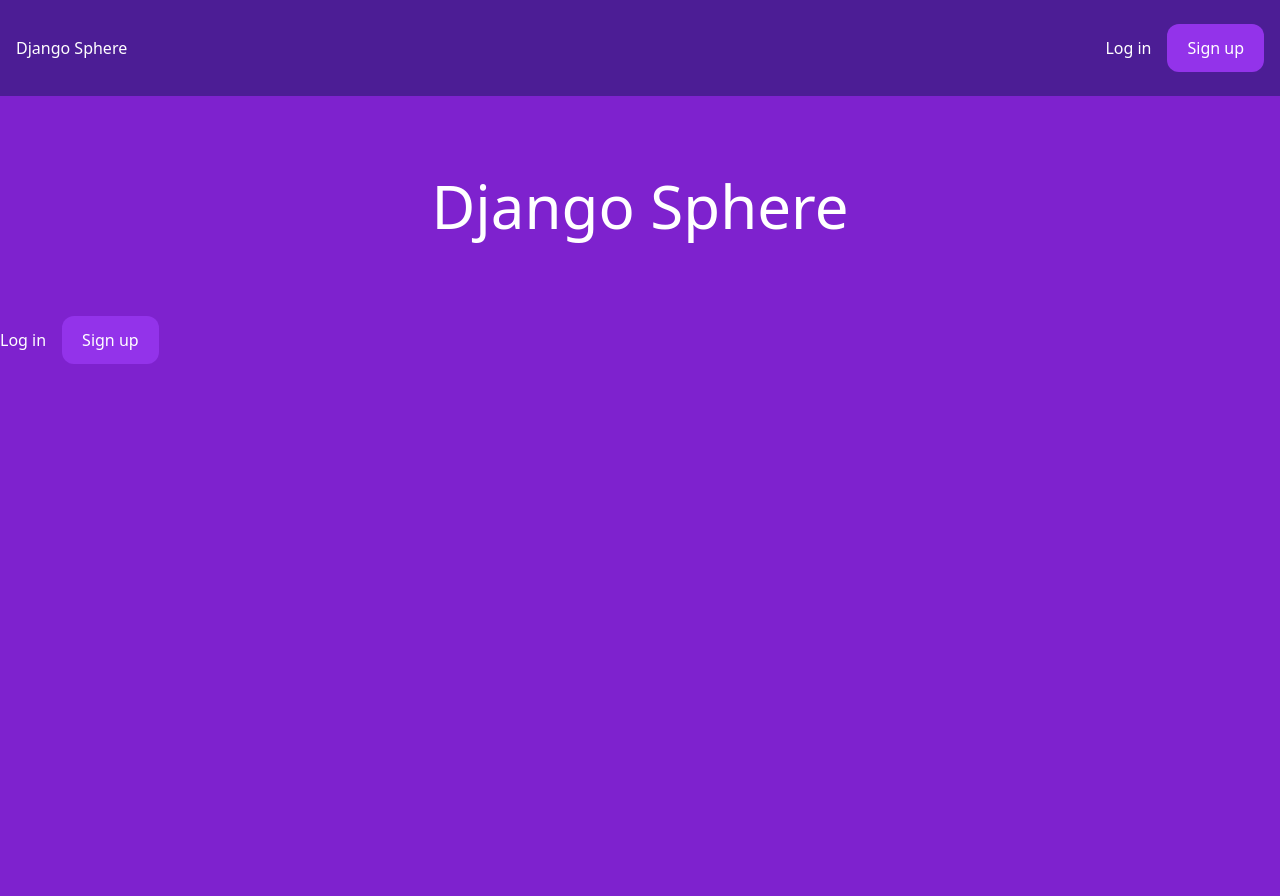
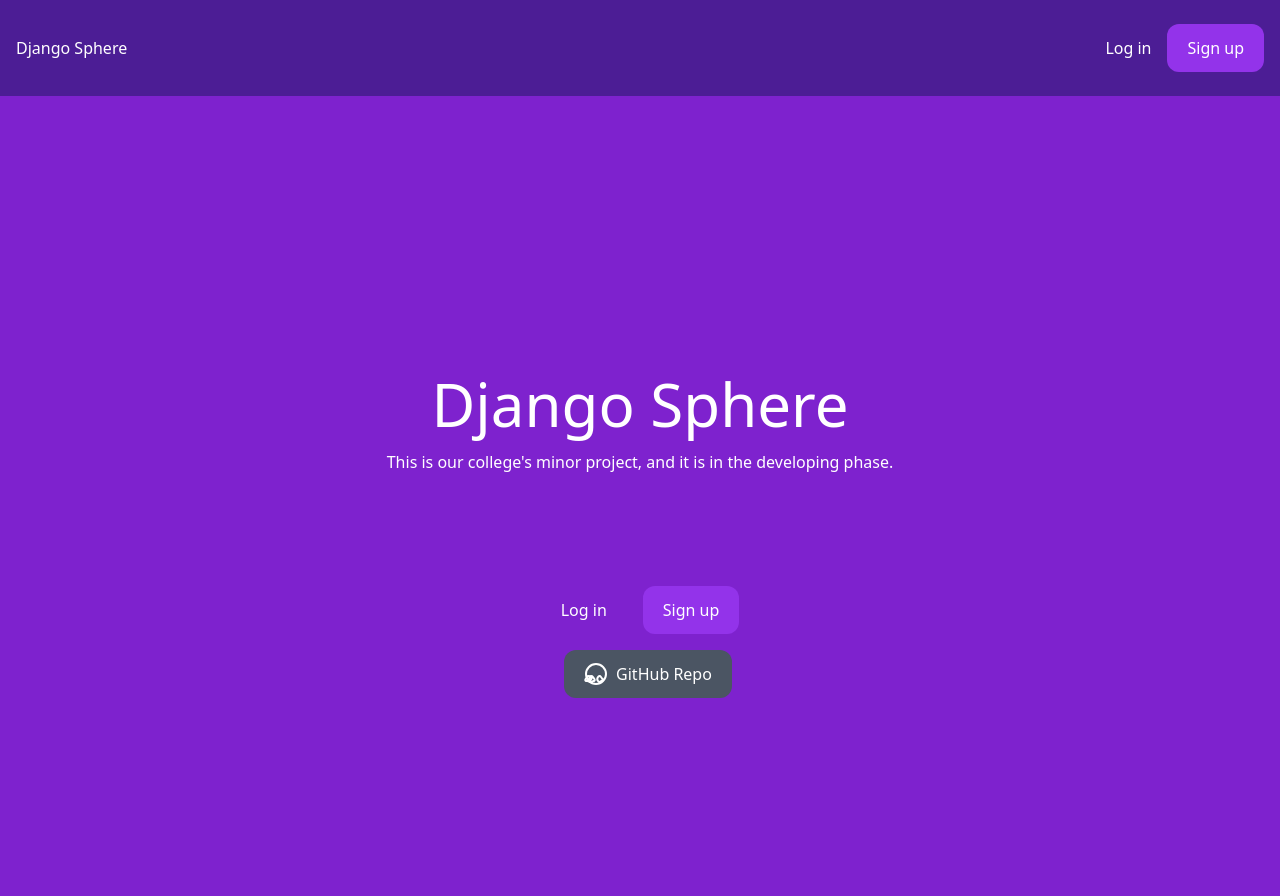
Before and after one commit to offseckalki/DjangoSphere, a Django app: template djangosphere_env/DjangoSphere/core/templates/core/frontpage.html in a window 1280 px wide. Before the commit the page ends 364 px from the top, so only its background shows below. Run offline with Django 3.2, Linux system fonts and the light colour scheme; the template is opened without the code that fills it, so the values that code supplies are empty; parts of the project's set-up code (start-up, migrations or seed data) failed here and were passed over; some libraries are stand-ins or nearby versions.

Commit message:
Some Changes

```diff
--- a/djangosphere_env/DjangoSphere/core/templates/core/base.html
+++ b/djangosphere_env/DjangoSphere/core/templates/core/base.html
@@ -5,7 +5,6 @@
         <meta name="viewport" content="width=device-width, initial-scale=1">
 
         <title>{% block title %}{% endblock %}Django Sphere</title>
-
         <script src="https://cdn.tailwindcss.com"></script>
 
         <style>
--- a/djangosphere_env/DjangoSphere/core/templates/core/frontpage.html
+++ b/djangosphere_env/DjangoSphere/core/templates/core/frontpage.html
@@ -1,18 +1,33 @@
-{% extends 'core/base.html'%}
+{% extends 'core/base.html' %}
 
 {% block title %} Welcome | {% endblock %}
 
 {% block content %}
-<div class="p-10 lg:p-20 text-center">
-    <h1 class="text-3l lg:text-6xl text-white">Django Sphere</h1>
-</div>
-<div class="flex items-center space-x-4">
-    {% if request.user.is_authenticated %}
-        <a href="/rooms" class="text-white hover:text-purple-200">Rooms</a>
-        <a href="/logout/" class="px-5 py-3 rounded-xl text-white bg-purple-600 hover:bg-purple-400">Log out</a>
-    {% else %}
-    <a href="/login/" class="text-white hover:text-purple-200">Log in</a>
-    <a href="/signup/" class="px-5 py-3 rounded-xl text-white bg-purple-600 hover:bg-purple-400">Sign up</a>
-    {% endif %}
+<div class="relative h-screen w-screen flex flex-col items-center justify-center">
+        <div class="p-10 lg:p-20 text-center relative z-10">
+        <h1 class="text-3xl lg:text-6xl text-white">Django Sphere</h1>
+        <p class="text-white mt-4">This is our college's minor project, and it is in the developing phase.</p>
+    </div>
+
+    <div class="flex flex-col items-center space-x-4 relative z-10 mt-8">
+        {% if request.user.is_authenticated %}
+            <div class="flex space-x-4">
+                <a href="/rooms" class="text-white hover:text-purple-200 px-5 py-3 rounded-xl">Rooms</a>
+                <a href="/logout/" class="text-white hover:text-purple-200 px-5 py-3 rounded-xl bg-purple-600 hover:bg-purple-400">Log out</a>
+            </div>
+        {% else %}
+            <div class="flex space-x-4">
+                <a href="/login/" class="text-white hover:text-purple-200 px-5 py-3 rounded-xl">Log in</a>
+                <a href="/signup/" class="text-white hover:text-purple-200 px-5 py-3 rounded-xl bg-purple-600 hover:bg-purple-400">Sign up</a>
+            </div>
+        {% endif %}
+
+        <a href="https://github.com/offseckalki/DjangoSphere" target="_blank" class="mt-4 flex items-center px-5 py-3 rounded-xl text-white bg-gray-600 hover:bg-gray-400">
+            <svg xmlns="http://www.w3.org/2000/svg" fill="none" viewBox="0 0 24 24" stroke="currentColor" class="w-6 h-6 mr-2">
+                <path stroke-linecap="round" stroke-linejoin="round" stroke-width="2" d="M9 19s-1.5 2-3 0 0-4 0-4s-1.5-2-3 0-3 4 0 4s1.5 2 3 0 3-4 0-4 1.5-2 3 0 3 4 0 4zM17 19s-1.5 2-3 0 0-4 0-4 1.5-2 3 0 3 4 0 4zM12 2C6.48 2 2 6.48 2 12s4.48 10 10 10 10-4.48 10-10S17.52 2 12 2z"></path>
+            </svg>
+            GitHub Repo
+        </a>
+    </div>
 </div>
 {% endblock %}
```
Also changed, not shown: djangosphere_env/DjangoSphere/bg.jpeg (added), djangosphere_env/DjangoSphere/core/templates/core/bg.jpg (added), djangosphere_env/DjangoSphere/core/templates/core/github-mark.png (added), djangosphere_env/DjangoSphere/db.sqlite3.
